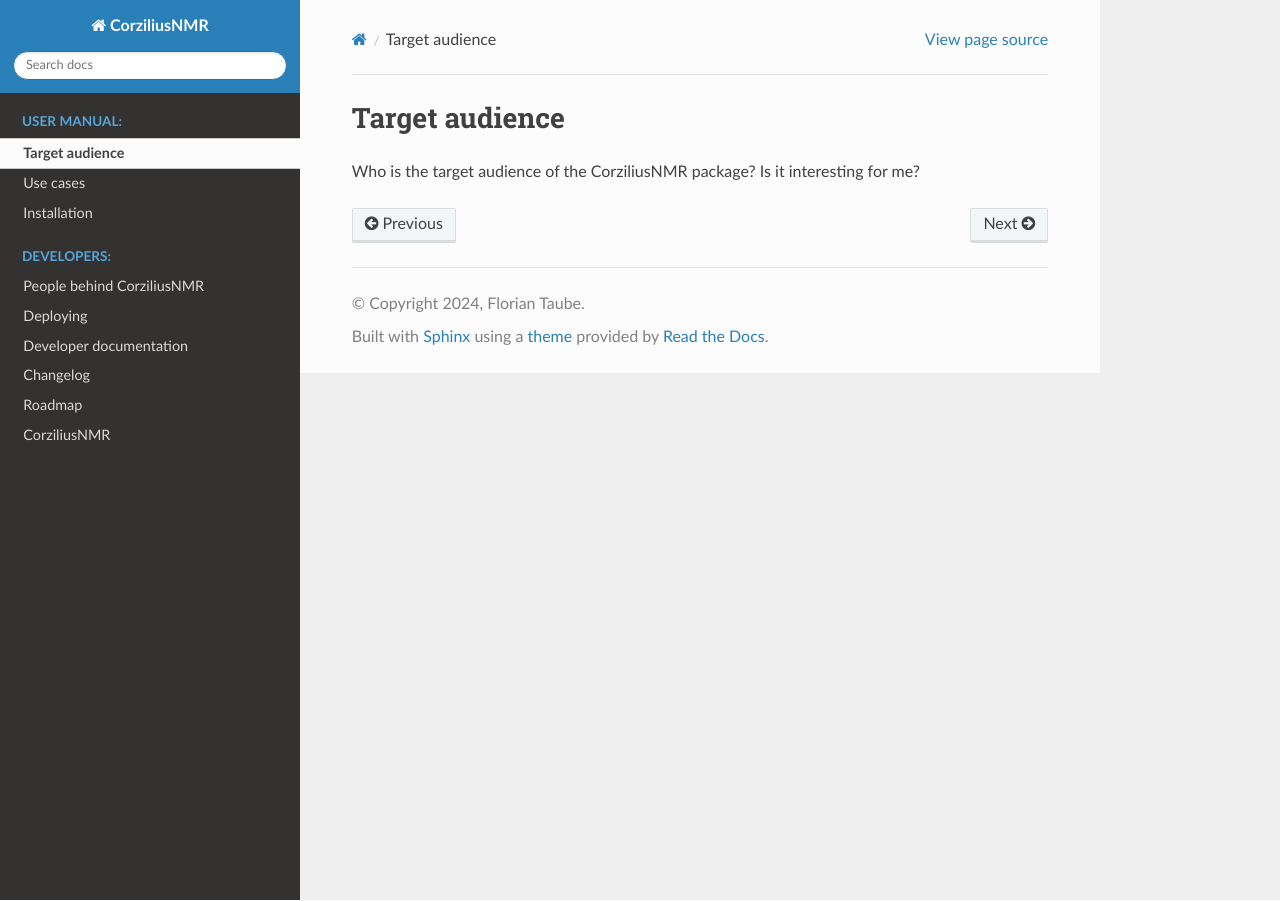
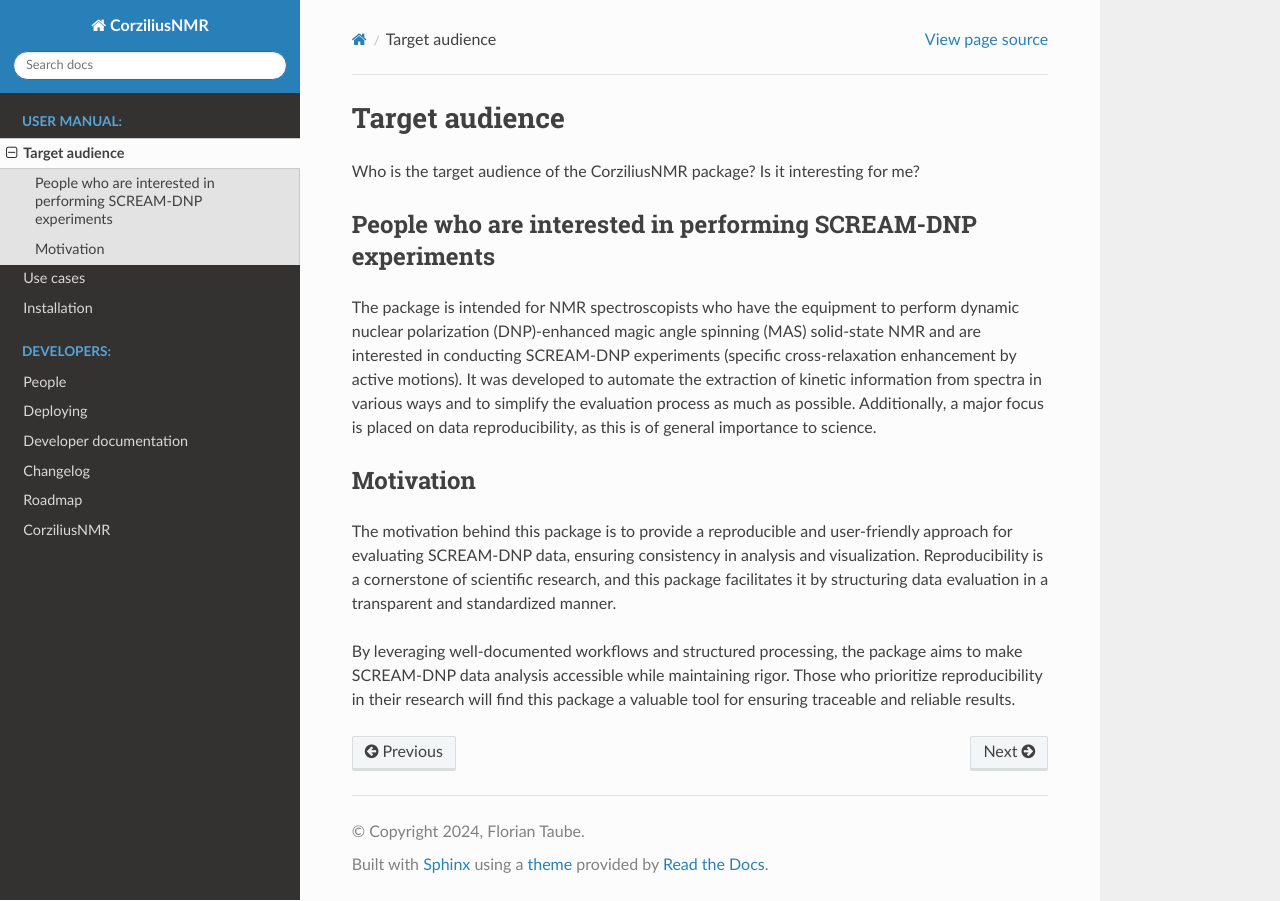
Before and after one commit to FlorianTaube/screamlab, a Sphinx documentation site: the page built from docs/audience.rst, in a window 1280 px wide. Built offline with Sphinx 7.4.7 and the Read the Docs theme 3.1.0, drawn with Linux system fonts in a browser that asks for light colours.

Commit message:
Added text to audience.rst and people.rst

```diff
--- a/README.rst
+++ b/README.rst
@@ -1,8 +1,6 @@
 ============
 CorziliusNMR
 ============
-
-*.*
 
 Welcome! This is CorziliusNMR, a Python package for the evaluation of relaxation processes in multi-spin system observed by  SCREAM-DNP (Specific Cross Relaxation Enhancement by Active Motions under Dynamic Nuclear Polarization).
 
--- a/docs/audience.rst
+++ b/docs/audience.rst
@@ -3,3 +3,14 @@ Target audience
 ===============
 
 Who is the target audience of the CorziliusNMR package? Is it interesting for me?
+
+People who are interested in performing SCREAM-DNP experiments
+==============================================================
+
+The package is intended for NMR spectroscopists who have the equipment to perform dynamic nuclear polarization (DNP)-enhanced magic angle spinning (MAS) solid-state NMR and are interested in conducting SCREAM-DNP experiments (specific cross-relaxation enhancement by active motions). It was developed to automate the extraction of kinetic information from spectra in various ways and to simplify the evaluation process as much as possible. Additionally, a major focus is placed on data reproducibility, as this is of general importance to science.
+
+Motivation
+==========
+The motivation behind this package is to provide a reproducible and user-friendly approach for evaluating SCREAM-DNP data, ensuring consistency in analysis and visualization. Reproducibility is a cornerstone of scientific research, and this package facilitates it by structuring data evaluation in a transparent and standardized manner.
+
+By leveraging well-documented workflows and structured processing, the package aims to make SCREAM-DNP data analysis accessible while maintaining rigor. Those who prioritize reproducibility in their research will find this package a valuable tool for ensuring traceable and reliable results.
```
Also changed, not shown: docs/people.rst (+6 -4 lines), 1 other file.
